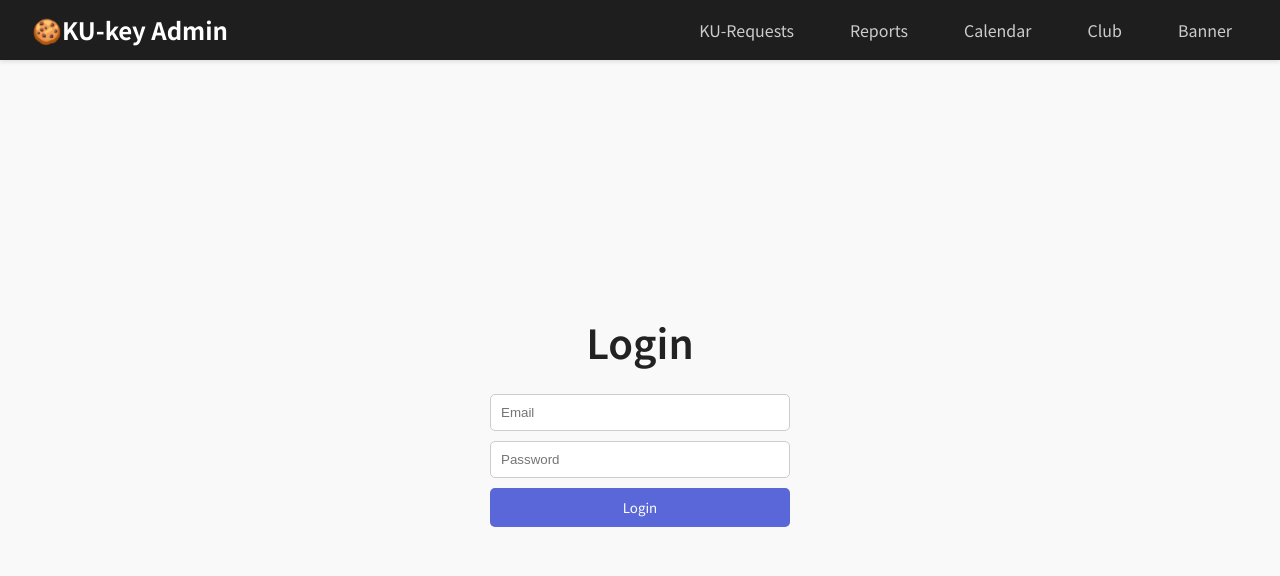
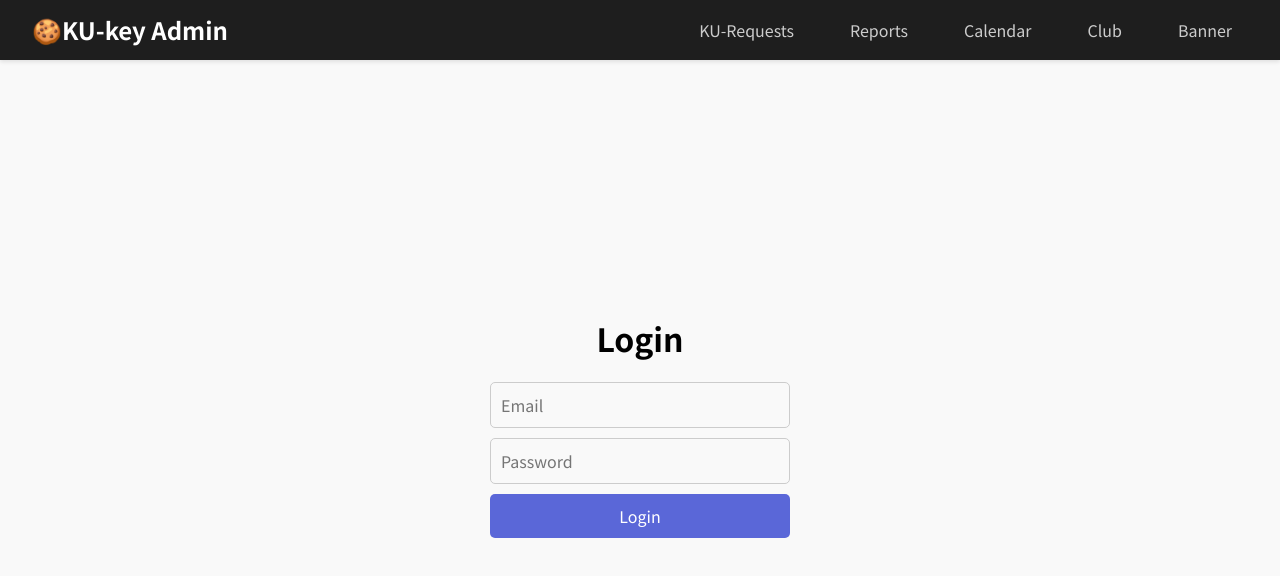
Before and after one commit to KimSeongHyeonn/kukey-admin, a SvelteKit app: page / in a window 1280 px wide. Shown: the top 576 px of the page. Built offline with nearby package versions, Linux system fonts and the light colour scheme; no server answers.

Commit message:
refactor: css normalize 및 메인 컨테이너 max-width 설정

```diff
--- a/src/app.css
+++ b/src/app.css
@@ -1,70 +1,72 @@
 @import url('https://fonts.googleapis.com/css2?family=Noto+Sans+KR:wght@100..900&family=Roboto:ital,wght@0,100..900;1,100..900&display=swap');
 
-/* 전역 스타일 */
-body {
-	font-family: 'Noto Sans KR', 'Roboto', sans-serif;
-	font-weight: 400;
-	line-height: 1.6;
-	background-color: #f9f9f9;
+/* Reset CSS: 기본 스타일을 모두 초기화 */
+* {
 	margin: 0;
 	padding: 0;
-	color: #333;
+	box-sizing: border-box;
 }
 
-/* 제목 태그 스타일 (더 두껍고 크게 설정) */
-h1,
-h2,
-h3,
-h4,
-h5,
-h6 {
-	font-weight: 550;
-	color: #222;
-	margin-bottom: 1rem;
+html,
+body {
+	height: 100%;
+	font-family: 'Noto Sans KR', 'Roboto', sans-serif; /* 기본 폰트를 설정 */
 }
 
-/* 본문 텍스트 스타일 */
-p {
-	font-weight: 400;
-	font-size: 1rem;
-	margin-bottom: 1rem;
-	color: #444;
+body {
+	line-height: 1.5;
+	-webkit-font-smoothing: antialiased; /* 폰트 스무딩 */
+	-moz-osx-font-smoothing: grayscale;
 }
 
-/* 리스트 스타일 */
+img,
+picture,
+video,
+canvas,
+svg {
+	display: block;
+	max-width: 100%;
+}
+
+button,
+input,
+select,
+textarea {
+	font: inherit; /* 부모 요소의 폰트 상속 */
+	background: none;
+	border: none;
+	padding: 0;
+	margin: 0;
+	color: inherit;
+}
+
+a {
+	text-decoration: none; /* 링크 밑줄 제거 */
+	color: inherit; /* 부모의 색상 상속 */
+}
+
 ul,
 ol {
-	font-weight: 400;
-	color: #444;
+	list-style: none; /* 리스트 스타일 제거 */
 }
 
-/* 링크 스타일 */
-a {
-	color: #1e90ff;
-	text-decoration: none;
-	font-weight: 500;
+table {
+	border-collapse: collapse; /* 테이블 중복 경계 제거 */
+	border-spacing: 0;
 }
 
-a:hover {
-	text-decoration: underline;
+blockquote,
+q {
+	quotes: none; /* 인용 스타일 제거 */
 }
 
-h1 {
-	font-size: 2.5rem;
+blockquote:before,
+blockquote:after,
+q:before,
+q:after {
+	content: '';
 }
 
-h2 {
-	font-size: 2rem;
+hr {
+	border: none; /* 수평선 스타일 초기화 */
 }
-
-h3 {
-	font-size: 1.75rem;
-}
-
-p {
-	font-size: 1rem;
-}
-
-button {
-	font-family: 'Noto Sans KR', 'Roboto', sans-serif;
-}
--- a/src/routes/+layout.svelte
+++ b/src/routes/+layout.svelte
@@ -1,11 +1,9 @@
 <script lang="ts">
 	import '../app.css';
 	import { afterNavigate, beforeNavigate } from '$app/navigation';
-	import { page } from '$app/state';
 	import { checkAuth, gotoWithBase } from '$lib/utils';
 	import { writable } from 'svelte/store';
 	import { isLoading } from '../store/loading';
-	import { base } from '$app/paths';
 
 	// 햄버거 메뉴 상태 관리
 	const isMenuOpen = writable(false);
@@ -32,7 +30,6 @@
 </script>
 
 <!-- 네비게이션 바 -->
-
 <nav class="navbar">
 	<div class="navbar-logo">
 		<h1>🍪KU-key Admin</h1>
@@ -70,14 +67,24 @@
 		</div>
 	{/if}
 
-	<slot />
+	<div class="container">
+		<slot />
+	</div>
 </main>
 
 <style>
 	/* 메인 콘텐츠 스타일 */
 	main {
-		padding-top: 55px;
+		padding-top: 60px;
 		background-color: #f9f9f9;
+		height: 100vh;
+	}
+
+	/* 컨테이너 스타일 */
+	.container {
+		max-width: 800px;
+		margin: 0 auto;
+		padding: 1rem;
 	}
 
 	/* 네비게이션 바 스타일 */
@@ -91,20 +98,17 @@
 		box-shadow: 0 2px 4px rgba(0, 0, 0, 0.1);
 		position: fixed;
 		width: 100%;
+		height: 60px;
 		top: 0;
 		left: 0;
-		height: 60px;
 		z-index: 1000;
-		box-sizing: border-box;
 	}
 
 	/* 로고 스타일 */
 	.navbar-logo h1 {
 		font-size: 24px;
 		font-weight: bold;
-		color: #fff;
-		margin: 0;
-		line-height: 1;
+		color: white;
 	}
 
 	/* 햄버거 메뉴 버튼 스타일 */
@@ -124,7 +128,7 @@
 		display: block;
 		width: 24px;
 		height: 3px;
-		background-color: #fff;
+		background-color: white;
 		border-radius: 2px;
 		transition: all 0.3s ease-in-out;
 	}
```
